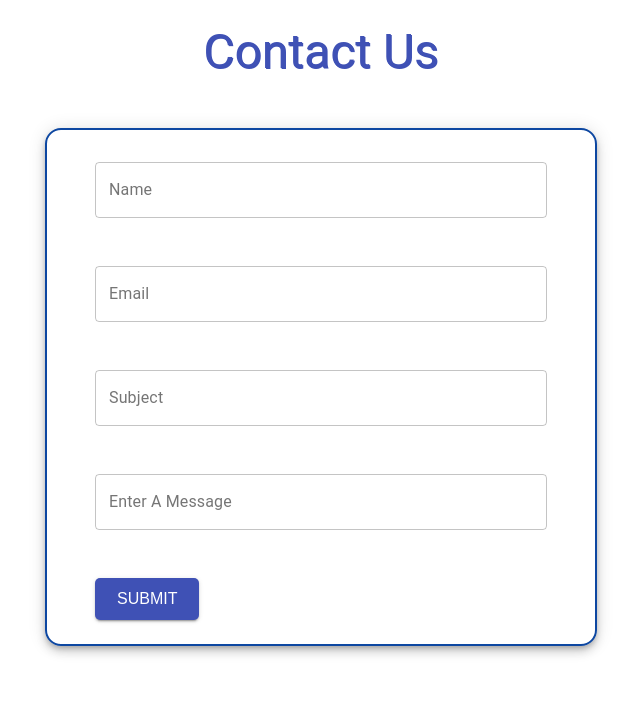
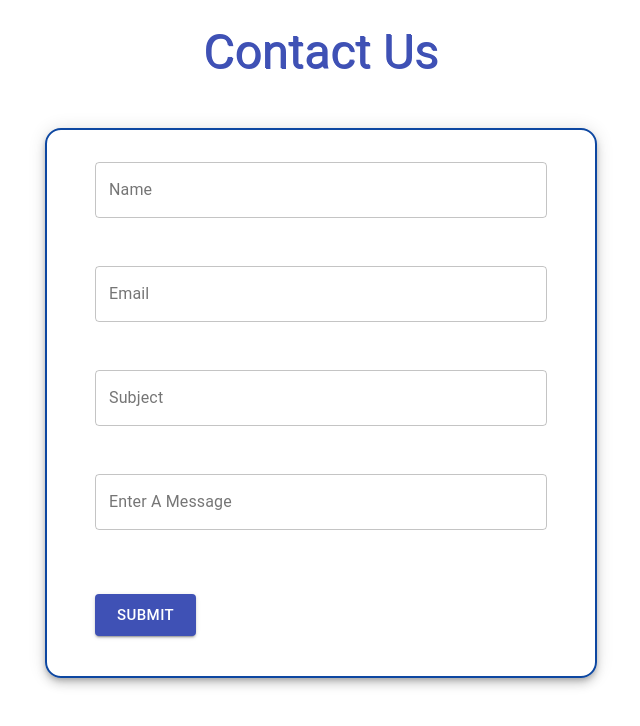
Before and after one commit to no1atall/Form, a React (Create React App) app: page / in a window 1280 px wide. Shown: the top 726 px of the page, without its empty margins (319-959 px from the left). Built offline with nearby package versions, Linux system fonts and the light colour scheme; no server answers.

Commit message:
Fixing the submit issue

```diff
--- a/src/components/FormContainer.jsx
+++ b/src/components/FormContainer.jsx
@@ -8,8 +8,8 @@ import emailjs from "emailjs-com";
 import MainBox from "./MainBox";
 import Form from "./Form";
 import Input from "./Input";
-// import PrimaryButton from "./PrimaryButton";
-import StyledButton from "./StyledButton";
+import PrimaryButton from "./PrimaryButton";
+// import StyledButton from "./StyledButton";
 
 const schema = yup.object().shape({
   name: yup
@@ -32,7 +32,8 @@ const FormContainer = () => {
     resolver: yupResolver(schema),
   });
 
-  const onSubmit = (e) => {
+  const onSubmit = (data, e) => {
+
     emailjs.sendForm("gmail", "template_46k6smn", e.target, KEY).then(
       (result) => {
         console.log(result.text);
@@ -91,16 +92,16 @@ const FormContainer = () => {
 
         {/* This is a styled button with material UI. Due to a bug with Netilfy, this button does not work as inteneded upon submit. Netlify requires an <input> field instead of a <button> field. As a work around, I made a <StyledButton> with styled components that does work as inteneded.  */}
 
-        {/* <PrimaryButton
+        <PrimaryButton
           type="submit"
           size="large"
           variant="contained"
           color="primary"
         >
           Submit
-        </PrimaryButton> */}
+        </PrimaryButton>
 
-        <StyledButton />
+        {/* <StyledButton /> */}
       </Form>
     </MainBox>
   );
```
Also changed, not shown: 1 other file (tests, documents, lock files or other folders).
